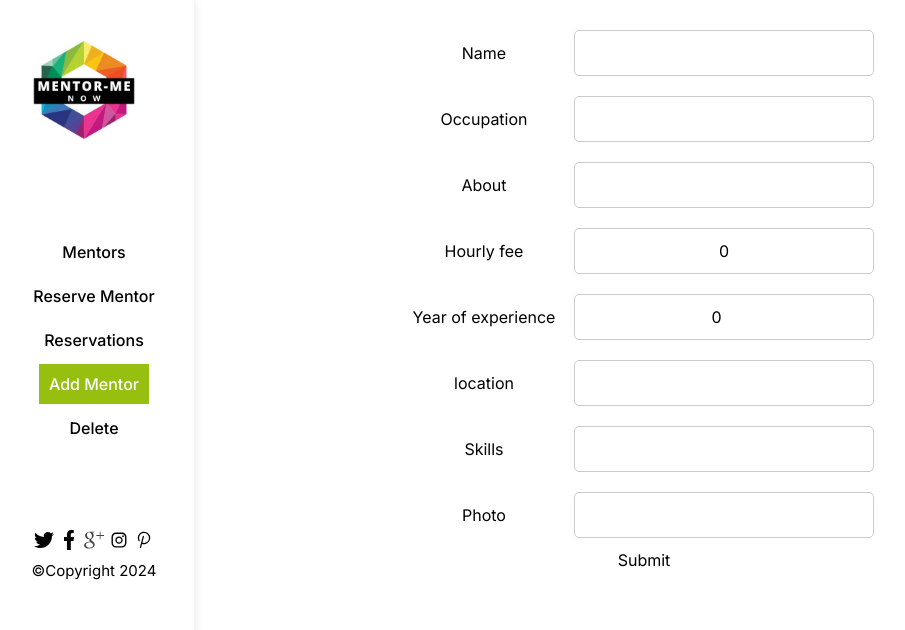
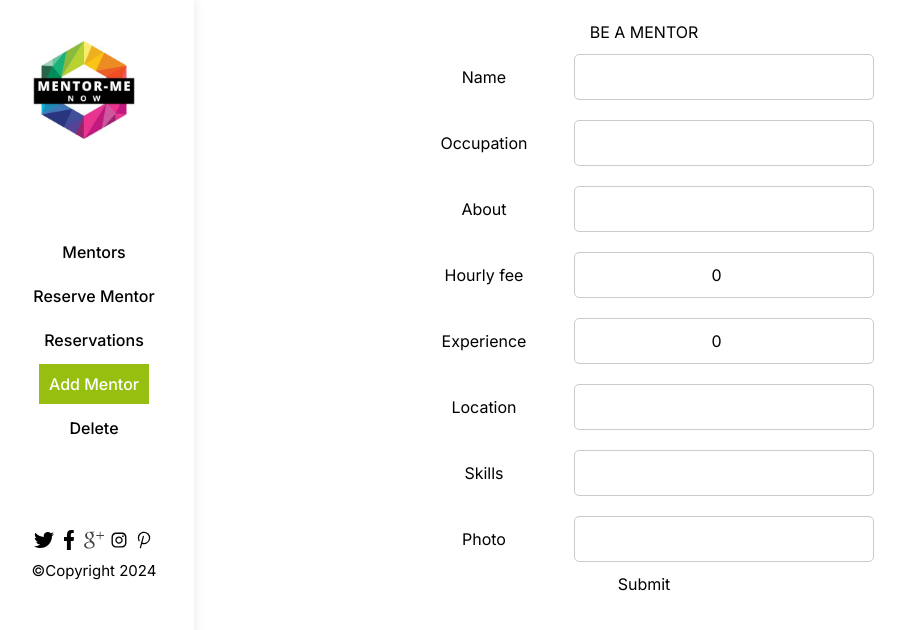
Before and after one commit to lily4178993/mentor_me_now_front_end, a React (Vite) app: page /addMentor in a window 1280 px wide. Shown: the top 630 px of the page, without its empty margins (6-911 px from the left). Built offline with nearby package versions, Linux system fonts and the light colour scheme.

Commit message:
Add more jsx tags

```diff
--- a/src/components/AddMentor.jsx
+++ b/src/components/AddMentor.jsx
@@ -41,73 +41,68 @@ const AddMentor = () => {
   };
 
   return (
+    <section className="add_mentor_section">
       <form className="add_mentor_form">
+        <h2>BE A MENTOR</h2>
         <div className="form-row">
           <label htmlFor="name" className="form-label">
-          Name
+            <span className="add_mentor_label">Name</span>
             {' '}
             <input type="text" name="name" value={formData.name} onChange={handleChange} />
           </label>
         </div>
-
         <div className="form-row">
           <label htmlFor="occupation" className="form-label">
             {' '}
-          Occupation
+            <span className="add_mentor_label">Occupation</span>
             <input type="text" name="occupation" value={formData.occupation} onChange={handleChange} />
           </label>
         </div>
-
         <div className="form-row">
           <label htmlFor="about" className="form-label">
             {' '}
-          About
+            <span className="add_mentor_label">About</span>
             <input type="text" name="about" value={formData.about} onChange={handleChange} />
           </label>
         </div>
-
         <div className="form-row">
           <label htmlFor="hourly_fee" className="form-label">
             {' '}
-          Hourly fee
-          <input type="decimal" name="hourly_fee" step="0.01" value={formData.hourly_fee} onChange={handleChange} />
+            <span className="add_mentor_label">Hourly fee</span>
+            <input type="number" name="hourly_fee" value={formData.hourly_fee} onChange={handleChange} />
           </label>
         </div>
-
         <div className="form-row">
           <label htmlFor="year_of_experience" className="form-label">
             {' '}
-          Year of experience
+            <span className="add_mentor_label">Experience</span>
             <input type="number" name="year_of_experience" value={formData.year_of_experience} onChange={handleChange} />
           </label>
         </div>
-
         <div className="form-row">
           <label htmlFor="location" className="form-label">
             {' '}
-          location
+            <span className="add_mentor_label">Location</span>
             <input type="text" name="location" value={formData.location} onChange={handleChange} />
           </label>
         </div>
-
         <div className="form-row">
           <label htmlFor="skills" className="form-label">
             {' '}
-          Skills
+            <span className="add_mentor_label">Skills</span>
             <input type="text" name="skills" value={formData.skills} onChange={handleChange} />
           </label>
         </div>
-
         <div className="form-row">
           <label htmlFor="photo_url" className="form-label">
             {' '}
-          Photo
+            <span className="add_mentor_label">Photo</span>
             <input type="text" name="photo_url" value={formData.photo_url} onChange={handleChange} />
           </label>
         </div>
-
-      <button type="submit" onClick={handleSubmit}>Submit</button>
+        <button type="submit" onClick={handleSubmit} className="submit-button">Submit</button>
       </form>
+    </section>
   );
 };
 
```
Lines whose indentation alone changed are shown as unchanged.
